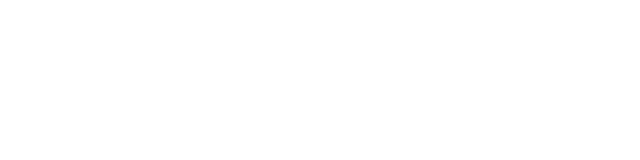
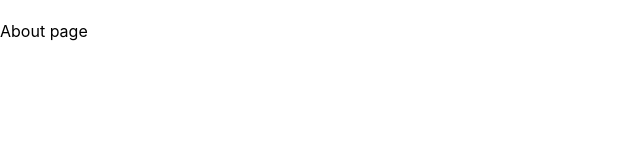
Before and after one commit to Alberto10979/Benderspod, a React (Create React App) app in the folder frontend/: page /about in a window 1280 px wide. Before the commit this address had no page. Shown: the top 160 px of the page, without its empty margins (0-640 px from the left). Built offline with nearby package versions, Linux system fonts and the light colour scheme.

Commit message:
Added About page

```diff
--- /dev/null
+++ b/frontend/src/About.jsx
@@ -0,0 +1,11 @@
+import React from 'react'
+
+const About = () => {
+  return (
+    <div><h1>
+        </h1>About page
+        </div>
+  )
+}
+
+export default About
--- a/frontend/src/App.js
+++ b/frontend/src/App.js
@@ -2,12 +2,14 @@
 import './App.css';
 import { BrowserRouter as Router, Routes, Route } from 'react-router-dom';
 import Prediction from './Prediction';
+import About from './About';
 
 function App() {
   return (
     <Router>
       <Routes>
         <Route path="/prediction" element={<Prediction />} />
+        <Route path="/about" element={<About/>}/>
       </Routes>
 
     </Router>
--- a/frontend/src/Prediction.jsx
+++ b/frontend/src/Prediction.jsx
@@ -1,4 +1,4 @@
-import React from 'react'
+
 
 
 const Prediction = () => {
```
